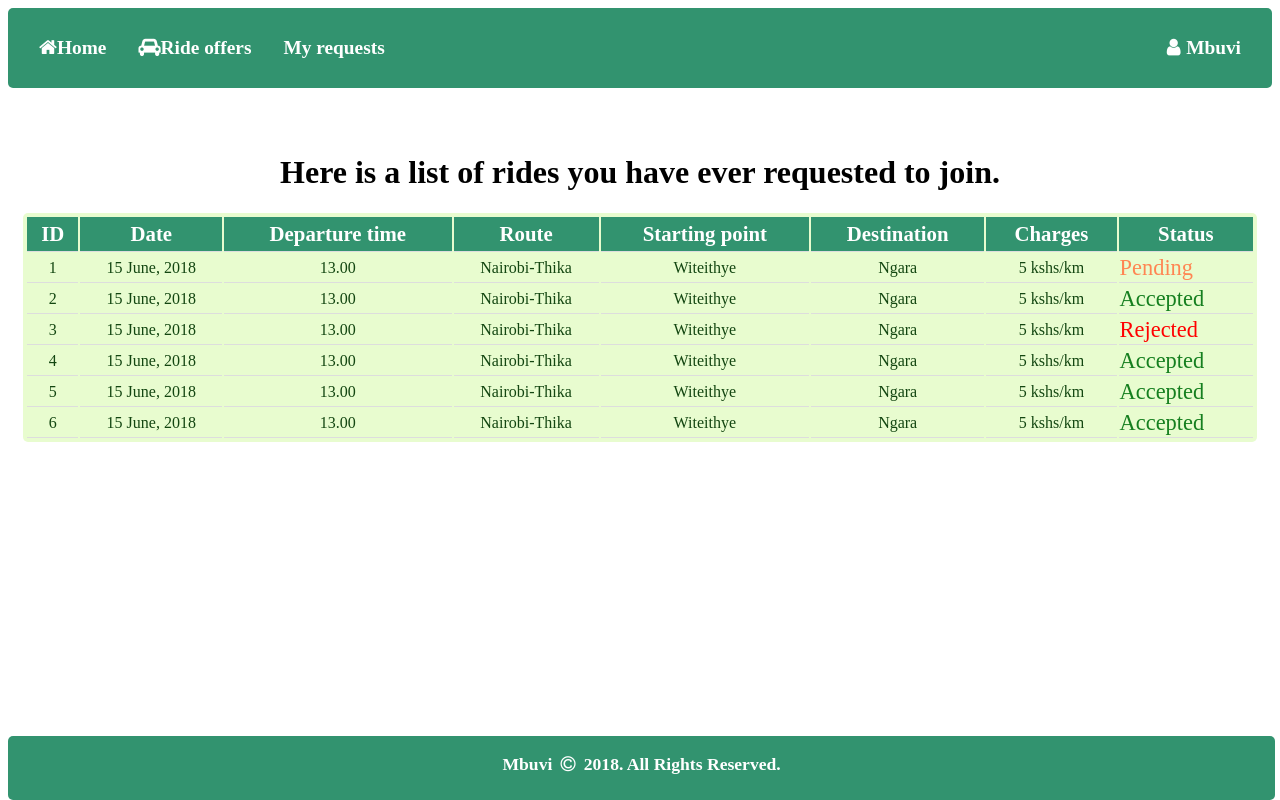
After one commit to meshack-mbuvi/ride-my-way, a PHP site: page /myrequests.html in a window 1280 px wide. The commit adds this page. Run offline with PHP 8.4, Linux system fonts and the light colour scheme.

Commit message:
[Feature #158423949] Add functionality for user to view rides they have  requested to join. Update README.md file to reflect this new feature. [Finishes #158423949]

```diff
--- a/ui/css/main.css
+++ b/ui/css/main.css
@@ -286,3 +286,53 @@ img{
     text-align: center;
     padding: 5px;
 }
+
+
+/*style table*/
+table{
+    width: 100%;
+    background-color: #e8fccf;
+    border-radius: 5px;
+    padding: 2px;
+}
+th{
+    background-color: #32936f;
+    color: #fff;
+    font-size: 1.3em;
+    padding: 5px;
+}
+td{
+    color: #134611;
+
+}
+th, td {
+    text-align: center;
+    border-bottom: 1px solid #ddd;
+}
+
+/*style for button to join offers*/
+.join{
+    color: #53ff45;
+    background-color:transparent;
+    font-weight:bold;
+    font-size: 1.4em;
+}
+
+tr:hover, tr td:hover{
+    background-color: #ade25d;
+    color: #157f1f !important;
+}
+.pending, .accepted, .rejected{
+    font-size: 1.4em;
+    text-align: left;
+}
+
+.pending{
+    color: #ff8552;
+}
+.accepted{
+    color: #157f1f;
+}
+.rejected{
+    color: Red;
+}
--- /dev/null
+++ b/ui/myrequests.html
@@ -0,0 +1,121 @@
+<!DOCTYPE html>
+<html>
+<head>
+	<!--Make width of page follow the screen-width of the device-->
+	<meta name="viewport" content="width=device-width, initial-scale=1.0">
+
+	<link rel="stylesheet" href="css/main.css">
+	<link rel="stylesheet" href="https://cdnjs.cloudflare.com/ajax/libs/font-awesome/4.7.0/css/font-awesome.min.css">
+	<!--Link for custom styles-->
+	<title>My Requests</title>
+</head>
+<body>
+	<div class="container">
+		<div class="row navbar" id=myNav>
+			<div class="col-sm-12">
+				<ul>
+				    <li><a href="./index.html"><i class="fa fa-home "></i>Home</a></li>
+				    <li><a href="./user.html"><i class="fa fa-car "></i>Ride offers</a></li>
+				    <li><a href="./myrequests.html">My requests</a></li>
+				    <li class="right"><a href="./index.html"><i class="fa fa-user fa-fw"></i>Mbuvi</a></li>
+				    <li class="icon"><a href="javascript:void(0);" onclick="toggleResponsive()"><i class="fa fa-bars"></i></a></li>
+				</ul>
+			</div>
+		</div>
+
+		<!--ride offers-->
+		<div class="row rides">
+			<div class="col-sm-12 col-md-2"></div>
+			<div class="col-sm-12">
+				<h1 class="text-center">Here is a list of rides you have ever requested to join.</h1>
+				<table>
+					<tr>
+						<th>ID</th>
+						<th>Date</th>
+						<th>Departure time</th>
+						<th>Route</th>
+						<th>Starting point</th>
+						<th>Destination</th>
+						<th>Charges</th>
+						<th>Status</th>
+					</tr>
+					<tr>
+						<td>1</td>
+						<td>15 June, 2018</td>
+						<td>13.00</td>
+						<td>Nairobi-Thika</td>
+						<td>Witeithye</td>
+						<td>Ngara</td>
+						<td>5 kshs/km</td>
+						<td class="pending">Pending</td>
+					</tr>
+					<tr>
+						<td>2</td>
+						<td>15 June, 2018</td>
+						<td>13.00</td>
+						<td>Nairobi-Thika</td>
+						<td>Witeithye</td>
+						<td>Ngara</td>
+						<td>5 kshs/km</td>
+						<td class="accepted">Accepted</td>
+					</tr>
+					<tr>
+						<td>3</td>
+						<td>15 June, 2018</td>
+						<td>13.00</td>
+						<td>Nairobi-Thika</td>
+						<td>Witeithye</td>
+						<td>Ngara</td>
+						<td>5 kshs/km</td>
+						<td class="rejected">Rejected</td>
+					</tr>
+					<tr>
+						<td>4</td>
+						<td>15 June, 2018</td>
+						<td>13.00</td>
+						<td>Nairobi-Thika</td>
+						<td>Witeithye</td>
+						<td>Ngara</td>
+						<td>5 kshs/km</td>
+						<td class="accepted">Accepted</td>
+					</tr>
+					<tr>
+						<td>5</td>
+						<td>15 June, 2018</td>
+						<td>13.00</td>
+						<td>Nairobi-Thika</td>
+						<td>Witeithye</td>
+						<td>Ngara</td>
+						<td>5 kshs/km</td>
+						<td class="accepted">Accepted</td>
+					</tr>
+					<tr>
+						<td>6</td>
+						<td>15 June, 2018</td>
+						<td>13.00</td>
+						<td>Nairobi-Thika</td>
+						<td>Witeithye</td>
+						<td>Ngara</td>
+						<td>5 kshs/km</td>
+						<td class="accepted">Accepted</td>
+					</tr>
+
+				</table>
+			</div>
+			<div class="col-sm-12 col-md-2"></div>
+
+		</div>
+
+
+	</div>
+	<!--provide extra space betwen container and footer-->
+	<div class="clear"></div>
+	<!--footer -->
+	<footer>
+		<p>Mbuvi <i class="fa fa-copyright fa-fw"></i> 2018. All Rights Reserved.</p>
+	</footer>
+    </div>
+
+</body>
+
+</html>
--- a/ui/user.html
+++ b/ui/user.html
@@ -16,6 +16,7 @@
 				<ul>
 				    <li><a href="./index.html"><i class="fa fa-home "></i>Home</a></li>
 				    <li><a href="./user.html"><i class="fa fa-car "></i>Ride offers</a></li>
+				    <li><a href="./myrequests.html">My requests</a></li>
 				    <li class="right"><a href="./index.html"><i class="fa fa-user fa-fw"></i>Mbuvi</a></li>
 				    <li class="icon"><a href="javascript:void(0);" onclick="toggleResponsive()"><i class="fa fa-bars"></i></a></li>
 				</ul>
```
Also changed, not shown: README.md.
